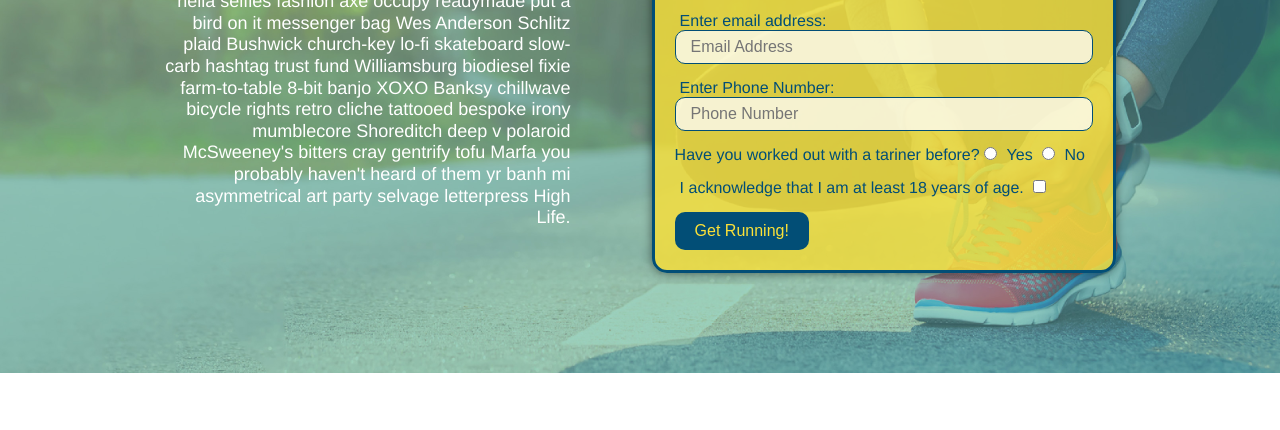
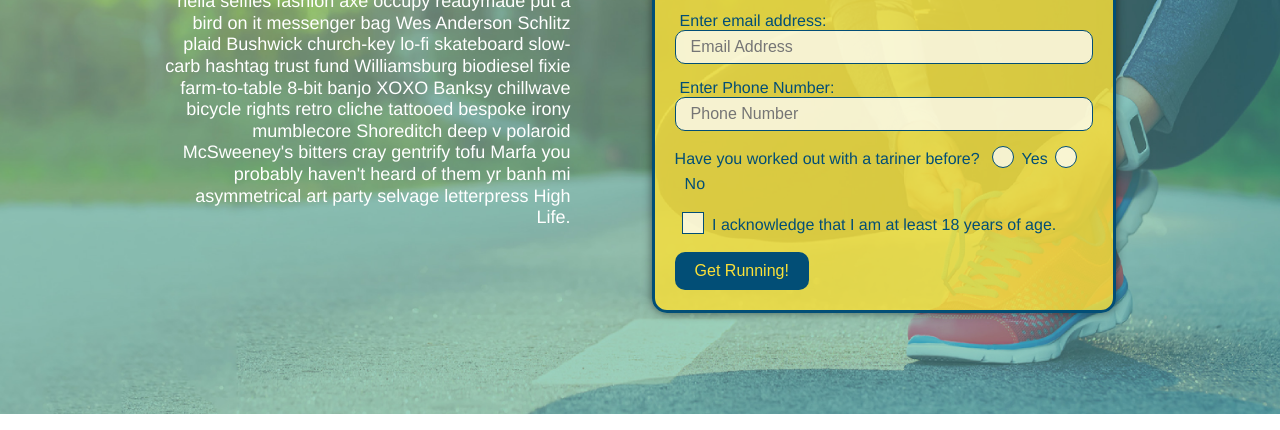
Before and after one commit to Alopez844/run-buddy, a plain HTML site: page index.html in a window 1280 px wide. Shown: the part 345-775 px from the top of the page. Drawn offline with Linux system fonts and the light colour scheme.

Commit message:
final css touches

```diff
--- a/assets/css/style.css/style.css
+++ b/assets/css/style.css/style.css
@@ -1,3 +1,9 @@
+:root {
+  --primary-color: #fce138;
+  --secondary-color: #024e76;
+  --tertiary-color: #39a6b2;
+}
+
 * {
     margin: 0;
     padding: 0;
@@ -25,19 +31,20 @@ header {
     background-position: center;
     background-attachment: fixed;
     background-position: 80%;
+    z-index: 9999;
   }
 
   header h1 {
     font-weight: bold;
     font-size: 36px;
-    color: #fce138;
+    color: var(--primary-color);
     margin: 0;
     text-shadow: 0 0 10px rgba(0, 0, 0, 0.5);
   }
 
   header a {
       text-decoration: none;
-    color: #fce138;
+    color: var(--primary-color);
   }
 
 header nav {
@@ -60,14 +67,14 @@ header nav ul li a {
 }
 
 header nav ul li a:hover {
-  background: #fce138;
-  color: #024e76;
+  background: var(--primary-color);
+  color: var(--secondary-color);
   border-radius: 15px;
   text-shadow: none;
 }
 
 footer {
-    background: #fce138;
+    background: var(--primary-color);
     width: 100%;
     padding: 40px 35px;
     display: flex;
@@ -76,7 +83,7 @@ footer {
   }
 
   footer h2 {
-    color: #024e76;
+    color: var(--secondary-color);
     font-size: 30px;
     margin: 0;
   }
@@ -176,6 +183,66 @@ footer {
   .hero-form button:hover {
     background-color: #39a6b2;
   }
+
+  .checkbox-wrapper input, .radio-wrapper input {
+    opacity: 0;
+  }
+
+  .checkbox-wrapper label, .radio-wrapper label {
+    position: relative;
+    left: 10px;
+    margin: 10px;
+    line-height: 1.6;
+  }
+
+  .checkbox-wrapper label::before, .radio-wrapper label::before {
+    content: "";
+    height: 20px;
+    width: 20px;
+    background: rgba(255, 255, 255, 0.75);
+    border: 1px solid #024e76;
+    position: absolute;
+    top: -4px;
+    left: -30px;
+  }
+
+  .radio-wrapper label::before {
+    border-radius: 50%;
+  }
+
+  .radio-wrapper label::after {
+    content: "";
+    width: 20px;
+    height: 20px;
+    border-radius: 50%;
+    background: #024e76;
+    position: absolute;
+    left: -29px;
+    top: -3px;
+    background-image: radial-gradient(circle, #39a6b2, #024e76);
+  }
+
+  .checkbox-wrapper label::after {
+    content: "";
+    height: 6px;
+    width: 14px;
+    border-left: 2px solid #024e76;
+    border-bottom: 2px solid #024e76;
+    position: absolute;
+    left: -26px;
+    top: 1px;
+    transform: rotate(-58deg);
+  }
+
+  .checkbox-wrapper input + label::after,
+.radio-wrapper input + label::after {
+  content: none;
+}
+
+.checkbox-wrapper input:checked + label::after,
+.radio-wrapper input:checked + label::after {
+  content: "";
+}
 /* Hero Styles End*/
 
 
--- a/index.html
+++ b/index.html
@@ -57,17 +57,22 @@
                     <input type="tel" placeholder="Phone Number" name="phone" id="phone" class="form-input" />
                     <p>
                         Have you worked out with a tariner before?
-                        <input type="radio" name="trainer-confirm" id="trainer-yes" />
-                        <label for="trainer-yes">Yes</label>
-                        <input type="radio" name="trainer-confirm" id="trainer-no" />
-                        <label for="trainer-no">No</label>
+                        <span class="radio-wrapper">
+                            <input type="radio" name="trainer-confirm" id="trainer-yes" />
+                            <label for="trainer-yes">Yes</label>
+                        </span>
+                        <span class="radio-wrapper">
+                            <input type="radio" name="trainer-confirm" id="trainer-no" />
+                            <label for="trainer-no">No</label>
+                        </span>
                     </p>
                     <p>
-                        <label for="checkbox" >
-                            I acknowledge that I am at least 18 years of age.
-                        </label>
-                        <input type="checkbox" name="age-confirm" id="checkbox" />
+                        <span class="checkbox-wrapper">
+                            <input type="checkbox" name="age-confirm" id="checkbox" />
+                            <label for="checkbox">I acknowledge that I am at least 18 years of age.</label>
+                        </span>
                     </p>
+
                     <button type="submit">
                         Get Running!
                     </button>
```
